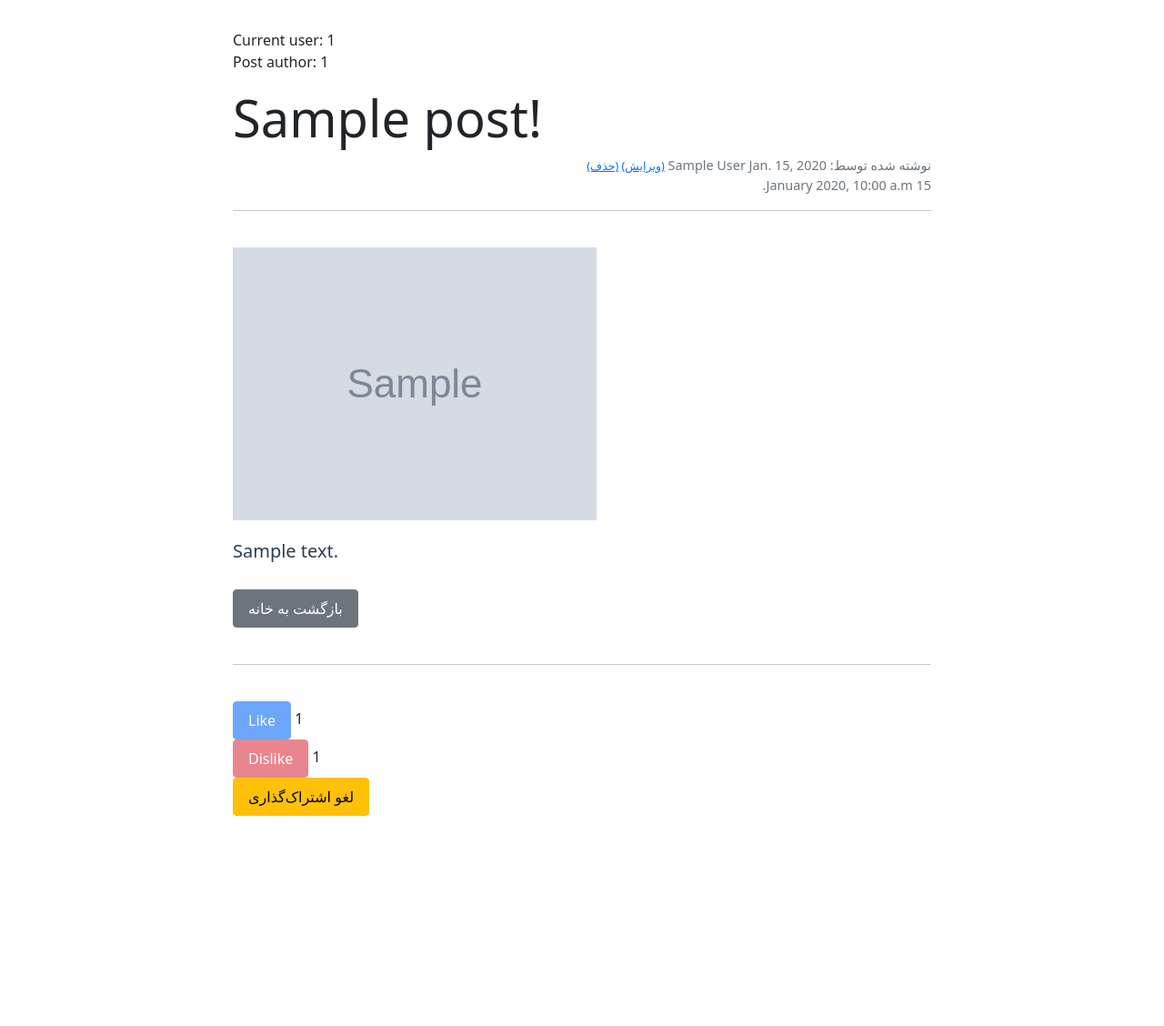
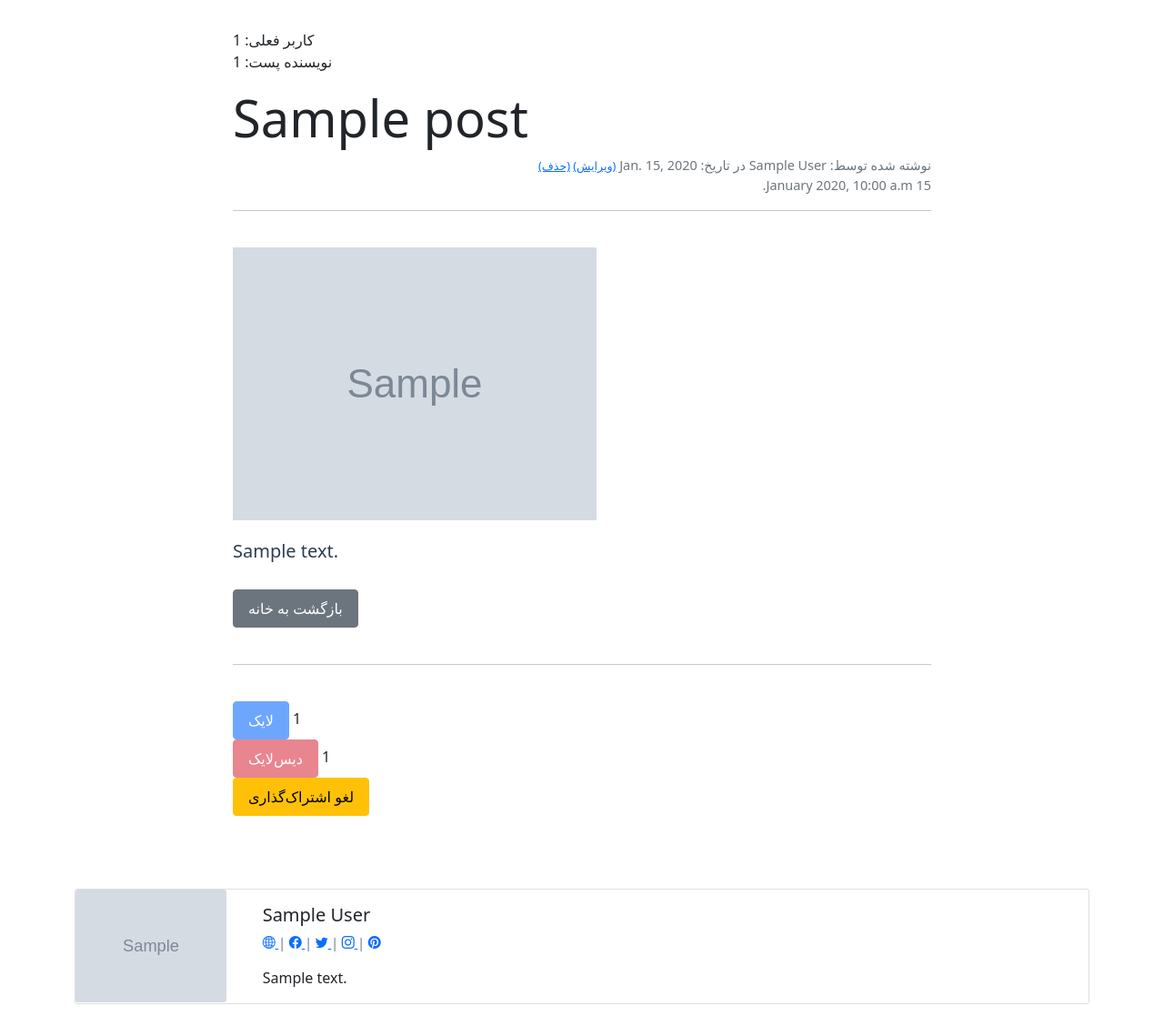
Before and after one commit to yazdancode/blog, a Django app: page /article/1 in a window 1280 px wide. Shown: the part 56-1184 px from the top of the page at 91% size. Before the commit the page ends 953 px from the top, so only its background shows below. Run offline with Django 5.2, Linux system fonts and the light colour scheme; a user stored in the database is signed in; tables that the repository leaves empty hold one stand-in row (values such as "Sample post"); grey boxes marked "Sample" are stand-in pictures.

Commit message:
Add Profile Pic and Social Media Links

```diff
--- a/myblog/forms.py
+++ b/myblog/forms.py
@@ -8,6 +8,9 @@ from .models import Category, Post
 
 # کلید حافظه پنهان برای دسته‌بندی‌ها
 CATEGORIES_CACHE_KEY = "categories"
+
+choices = Category.objects.all().values_list("name", "name")
+choices_author = Post.objects.all().values_list("author", "author")
 
 
 # تابع کمکی برای تنظیم استایل ویجت‌ها
@@ -27,6 +30,8 @@ def validate_persian_text(text, field_name, min_length=None, max_length=None):
     """
     متن فارسی را اعتبارسنجی می‌کند.
     """
+    text = text.strip()  # حذف فاصله‌های اضافی
+
     if min_length and len(text) < min_length:
         raise forms.ValidationError(
             f"{field_name} باید حداقل {min_length} کاراکتر باشد."
@@ -35,7 +40,10 @@ def validate_persian_text(text, field_name, min_length=None, max_length=None):
         raise forms.ValidationError(
             f"{field_name} نباید بیش از {max_length} کاراکتر باشد."
         )
-    if not re.match(r"^[\u0600-\u06FF\s]+$", text):
+    # الگوی regex برای حروف فارسی، اعداد فارسی، و نیم‌فاصله
+    if not re.match(
+        r"^[\u0600-\u06FF\uFB8A\u067E\u0686\u06AF\u06F0-\u06F9\u200C\s]+$", text
+    ):
         raise forms.ValidationError(f"{field_name} باید فقط شامل حروف فارسی باشد.")
     return text
 
@@ -87,18 +95,13 @@ class PostForm(forms.ModelForm):
                     font_weight="600",
                 )
             ),
-            "author": forms.TextInput(
-                attrs=form_widget_attrs(
-                    {
-                        "class": "form-control",
-                        "placeholder": "نویسنده را اینجا وارد کنید",
-                    },
-                    color="#303b51",
-                    font_size="16px",
-                    font_weight="600",
-                )
+            "author": forms.Select(
+                choices=choices_author,
+                attrs={
+                    "class": "form-control",
+                },
             ),
-            "category": forms.Select(attrs={"class": "form-control"}),
+            "category": forms.Select(choices=choices, attrs={"class": "form-control"}),
             "body": forms.Textarea(
                 attrs=form_widget_attrs(
                     {
@@ -147,12 +150,14 @@ class PostForm(forms.ModelForm):
             raise forms.ValidationError("این عنوان قبلاً ثبت شده است.")
         return title
 
-    def clean_title_tag(self):
-        """
-        اعتبارسنجی برچسب عنوان
-        """
-        title_tag = self.cleaned_data.get("title_tag")
-        return validate_persian_text(title_tag, "برچسب عنوان", max_length=50)
+    # def clean_title_tag(self):
+    #      title_tag = self.cleaned_data.get("title_tag", "").strip()
+
+    #      if not title_tag or title_tag == self.instance.title_tag:
+    #           return title_tag
+
+    #      # اعمال اعتبارسنجی فقط در صورت نیاز
+    #      return validate_persian_text(title_tag, "برچسب عنوان", max_length=50)
 
     def clean_body(self):
         """
@@ -222,21 +227,3 @@ class ShareForm(forms.Form):
         required=False,
         label="کاربرانی که به آن‌ها پیام ارسال شود",
     )
-
-
-# class CommentForm(forms.ModelForm):
-#     class Meta:
-#         model = Comment
-#         fields = ['post', 'comment']
-#         widgets = {
-#             'comment': forms.Textarea(attrs={'placeholder': 'نظر خود را وارد کنید', 'rows': 4, 'cols': 50}),
-#         }
-#     def __init__(self, *args, **kwargs):
-#         super().__init__(*args, **kwargs)
-#         self.fields['post'].widget = forms.HiddenInput()
-#
-#     def clean_comment(self):
-#         comment = self.cleaned_data.get('comment')
-#         if len(comment) < 5:
-#             raise forms.ValidationError("نظر باید حداقل ۵ کاراکتر باشد.")
-#         return comment
--- a/myblog/models.py
+++ b/myblog/models.py
@@ -22,6 +22,12 @@ class Category(models.Model):
 class Profile(models.Model):
     user = models.OneToOneField(User, null=True, blank=True, on_delete=models.CASCADE)
     bio = models.TextField()
+    profile_pic = models.ImageField(null=True, blank=True, upload_to="images/profile/")
+    website_url = models.CharField(max_length=255, null=True, blank=True)
+    facebook_url = models.CharField(max_length=255, null=True, blank=True)
+    twitter_url = models.CharField(max_length=255, null=True, blank=True)
+    instagram_url = models.CharField(max_length=255, null=True, blank=True)
+    pinterest_url = models.CharField(max_length=255, null=True, blank=True)
 
     def __str__(self):
         return f"{self.user.username}"
@@ -35,7 +41,7 @@ class Post(models.Model):
     # body = models.TextField(verbose_name="Post Content")
     body = HTMLField(blank=True, null=True, verbose_name="Post Content")
     post_date = models.DateField(auto_now_add=True)
-    category = models.CharField(max_length=255, default="coding")
+    category = models.CharField(max_length=255, default="uncategorized")
     snippet = models.CharField(max_length=255)
     likes = models.ManyToManyField(User, related_name="blog_posts", blank=True)
     dislikes = models.ManyToManyField(User, related_name="blog_dislikes", blank=True)
--- a/myblog/views.py
+++ b/myblog/views.py
@@ -66,10 +66,14 @@ class AddPostView(BaseView, BaseForm, CreateView):
 class AddCategoryView(CreateView):
     model = Category
     template_name = "myblog/add_category.html"
-    fields = "__all__"
+    fields = ["name", "slug"]
 
     def get_success_url(self):
         return reverse_lazy("home")
+
+    # def form_valid(self, form):
+    #     print(form.cleaned_data)
+    #     return super().form_valid(form)
 
 
 class UpdatePostView(BaseView, UpdateView):
--- a/templates/myblog/article_details.html
+++ b/templates/myblog/article_details.html
@@ -6,12 +6,11 @@
 <link rel="stylesheet" href="{% static 'myblog/css/style.css' %}">
 <article class="post-detail">
     <header class="mb-4">
-        <p>Current user: {{ user.id }} <br>
-        Post author: {{ post.author.id }}</p>
-        <h1 class="display-4">{{ post.title }}!</h1>
+        <p>کاربر فعلی: {{ user.id }} <br> نویسنده پست: {{ post.author.id }}</p>
+        <h1 class="display-4">{{ post.title }}</h1>
         <small class="post-meta text-muted d-block mb-2">
             نوشته شده توسط: {{ post.author.first_name }} {{ post.author.last_name }}
-            {{ post.post_date }}
+            در تاریخ: {{ post.post_date }}
             <small>
                 {% if user.is_authenticated %}
                     {% if user.id == post.author.id %}
@@ -28,7 +27,7 @@
 
     <section class="post-body mb-4">
         {% if post.header_image %}
-            <img src="{{  post.header_image.url }}" alt="#">
+            <img src="{{ post.header_image.url }}" alt="تصویر سر صفحه برای {{ post.title }}">
         {% endif %}
         <p class="lead">{{ post.body|safe }}</p>
     </section>
@@ -39,29 +38,29 @@
         <hr>
         <br/>
 
-        <!-- Like Button Form -->
+        <!-- فرم لایک -->
         <form method="POST" action="{% url 'like' post.id %}">
             {% if user.is_authenticated %}
                 {% csrf_token %}
-                <button type="submit" class="btn btn-primary" {% if liked %}disabled{% endif %}>
-                    Like
+                <button type="submit" class="btn btn-primary" {% if liked %}disabled title="شما قبلاً این پست را لایک کرده‌اید"{% endif %}>
+                    لایک
                 </button>
                 <span>{{ total_likes }}</span>
             {% endif %}
         </form>
 
-        <!-- Dislike Button Form -->
+        <!-- فرم دیس‌لایک -->
         <form method="POST" action="{% url 'dislike' post.id %}">
             {% if user.is_authenticated %}
                 {% csrf_token %}
-                <button type="submit" class="btn btn-danger" {% if disliked %}disabled{% endif %}>
-                    Dislike
+                <button type="submit" class="btn btn-danger" {% if disliked %}disabled title="شما قبلاً این پست را دیس‌لایک کرده‌اید"{% endif %}>
+                    دیس‌لایک
                 </button>
                 <span>{{ total_dislikes }}</span>
             {% endif %}
         </form>
 
-        <!-- Share Button Form -->
+        <!-- فرم اشتراک‌گذاری -->
         <form method="POST" action="{% url 'share-post' post.id %}">
             {% csrf_token %}
             <button type="submit" class="btn btn-warning">
@@ -74,10 +73,63 @@
         </form>
 
         {% if not user.is_authenticated %}
-            <small><a class="nav-link" href="{% url 'login' %}">login</a></small>
+            <small><a class="nav-link" href="{% url 'login' %}">ورود به سیستم</a></small>
         {% endif %}
 
         <script src="{% static 'myblog/js/main.js' %}"></script>
     </footer>
 </article>
+
+<br/><br/>
+
+<div class="card mb-3">
+    {% if post.author.profile.profile_pic %}
+    <div class="row no-gutters">
+        <div class="col-md-2">
+            <img src="{{ post.author.profile.profile_pic.url }}" alt="عکس پروفایل {{ post.author.first_name }}" class="card-img">
+        </div>
+        <div class="col-md-10">
+            <div class="card-body">
+                <h5 class="card-title">
+                    {{ post.author.first_name }} {{ post.author.last_name }}
+                </h5>
+                <p class="small text-muted">
+                    {% if post.author.profile.website_url %}
+                        <a href="{{ post.author.profile.website_url }}" target="_blank" title="مشاهده وب‌سایت">
+                            <i class="bi bi-globe2"></i>
+                        </a> |
+                    {% endif %}
+                    {% if post.author.profile.facebook_url %}
+                        <a href="{{ post.author.profile.facebook_url }}" target="_blank" title="مشاهده فیسبوک">
+                            <i class="bi bi-facebook"></i>
+                        </a> |
+                    {% endif %}
+                    {% if post.author.profile.twitter_url %}
+                        <a href="{{ post.author.profile.twitter_url }}" target="_blank" title="مشاهده توییتر">
+                            <i class="bi bi-twitter"></i>
+                        </a> |
+                    {% endif %}
+                    {% if post.author.profile.instagram_url %}
+                        <a href="{{ post.author.profile.instagram_url }}" target="_blank" title="مشاهده اینستاگرام">
+                            <i class="bi bi-instagram"></i>
+                        </a> |
+                    {% endif %}
+                    {% if post.author.profile.pinterest_url %}
+                        <a href="{{ post.author.profile.pinterest_url }}" target="_blank" title="مشاهده پینترست">
+                            <i class="bi bi-pinterest"></i>
+                        </a>
+                    {% endif %}
+                </p>
+                <p class="card-text">
+                    {% if post.author.profile.bio %}
+                        {{ post.author.profile.bio }}
+                    {% else %}
+                        این کاربر هنوز توضیحاتی ارائه نکرده است.
+                    {% endif %}
+                </p>
+            </div>
+        </div>
+    </div>
+    {% endif %}
+</div>
 {% endblock %}
```
Also changed, not shown: myblog/static/myblog/css/style.css (+29 -0 lines), members/migrations/0001_initial.py, members/migrations/0002_remove_profile_avatar_profile_password.py (deleted), members/migrations/0003_alter_profile_user.py (deleted), myblog/migrations/0001_initial.py, myblog/migrations/0002_alter_post_category.py (added), myblog/migrations/0002_profile.py (deleted), myblog/static/myblog/img/website-icon-8 (1).png (added).
